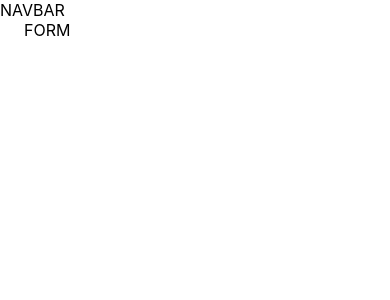
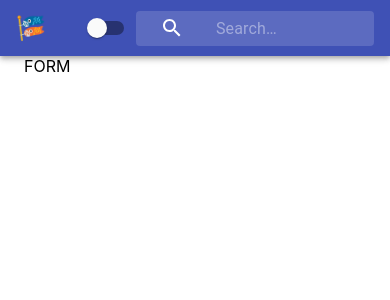
Before and after one commit to David-mwendwa/react-hooks, a React (Create React App) app: page / in a window 390 px wide. Shown: the top 300 px of the page. Built offline with nearby package versions, Linux system fonts and the light colour scheme.

Commit message:
feat: add a responsive navbar

```diff
--- a/src/Navbar.js
+++ b/src/Navbar.js
@@ -1,20 +1,44 @@
-import React, { Component } from "react";
-import AppBar from "@material-ui/core/AppBar";
-import Toolbar from "@material-ui/core/Toolbar";
-import IconButton from "@material-ui/core/IconButton";
-import Typography from "@material-ui/core/Typography";
-import InputBase from "@material-ui/core/InputBase";
-import SearchIcon from "@material-ui/icons/Search";
-import Switch from "@material-ui/core/Switch";
-import { withStyles } from "@material-ui/core/styles";
-import styles from "./styles/NavBarStyles";
+import React, { Component } from 'react';
+import AppBar from '@material-ui/core/AppBar';
+import Toolbar from '@material-ui/core/Toolbar';
+import IconButton from '@material-ui/core/IconButton';
+import Typography from '@material-ui/core/Typography';
+import InputBase from '@material-ui/core/InputBase';
+import SearchIcon from '@material-ui/icons/Search';
+import Switch from '@material-ui/core/Switch';
+import { withStyles } from '@material-ui/core/styles';
+import styles from './styles/NavBarStyles';
 
 class Navbar extends Component {
   render() {
     const { classes } = this.props;
     return (
       <div className={classes.root}>
-        NAVBAR
+        <AppBar position='static' color='primary'>
+          <Toolbar>
+            <IconButton className={classes.menuButton} color='inherit'>
+              <span>🎏</span>
+            </IconButton>
+            <Typography className={classes.title} variant='h6' color='inherit'>
+              App Title
+            </Typography>
+            <Switch />
+            <div className={classes.grow} />
+            <div className={classes.search}>
+              <div className={classes.searchIcon}>
+                <SearchIcon />
+              </div>
+              <InputBase
+                placeholder='Search…'
+                classes={{
+                  root: classes.inputRoot,
+                  input: classes.inputInput,
+                }}
+                inputProps={{ 'aria-label': 'search' }}
+              />
+            </div>
+          </Toolbar>
+        </AppBar>
       </div>
     );
   }
--- a/src/styles/NavBarStyles.js
+++ b/src/styles/NavBarStyles.js
@@ -1,4 +1,6 @@
 import { fade } from "@material-ui/core/styles/colorManipulator";
+import { alpha } from '@material-ui/core/styles';
+
 const styles = theme => ({
   root: {
     width: "100%",
@@ -20,9 +22,9 @@ const styles = theme => ({
   search: {
     position: "relative",
     borderRadius: theme.shape.borderRadius,
-    backgroundColor: fade(theme.palette.common.white, 0.15),
+    backgroundColor: alpha(theme.palette.common.white, 0.15),
     "&:hover": {
-      backgroundColor: fade(theme.palette.common.white, 0.25)
+      backgroundColor: alpha(theme.palette.common.white, 0.25)
     },
     marginLeft: 0,
     width: "100%",
```
